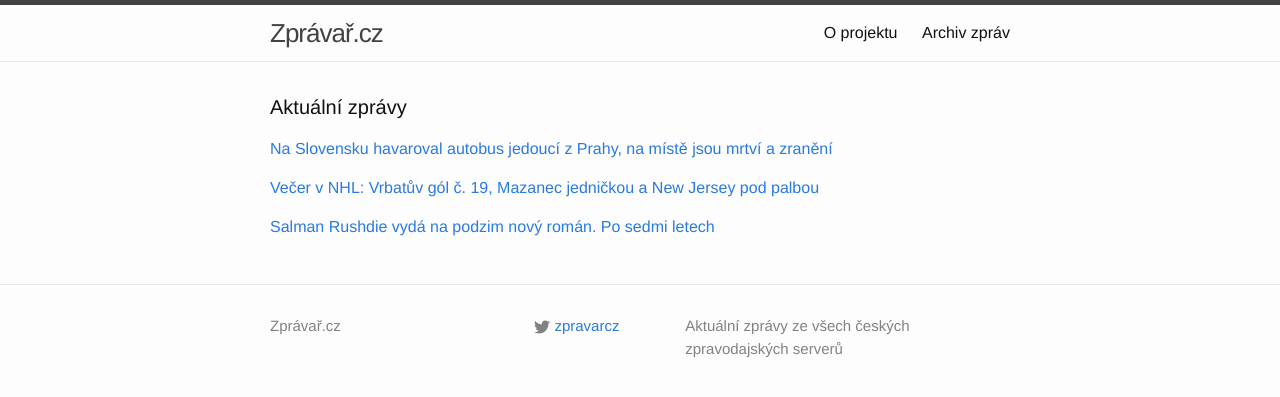
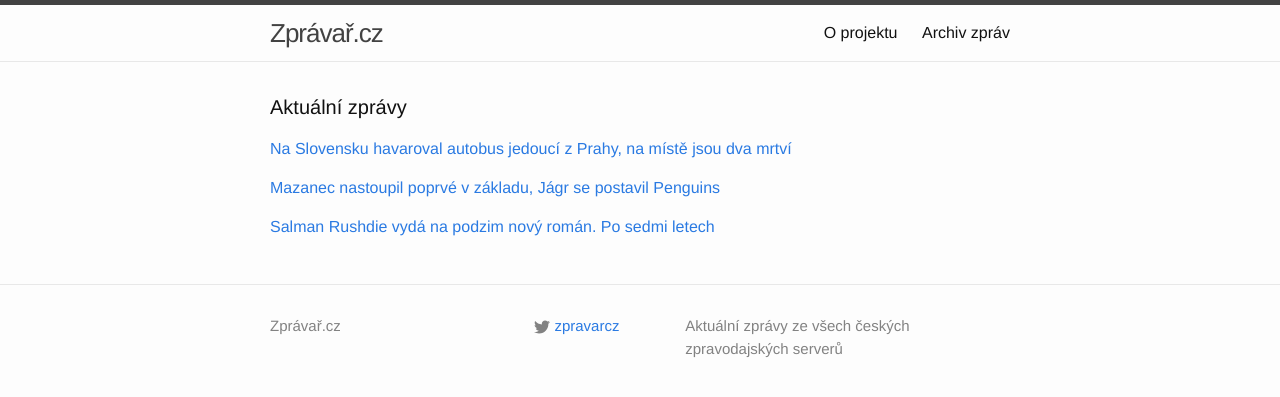
Before and after one commit to adliska/zpravar, a Jekyll site: the page built from index.html, in a window 1280 px wide. Shown: the top 397 px of the page. Built offline with Jekyll 4.4.1, drawn with Linux system fonts in a browser that asks for light colours.

Commit message:
zpravar news update

```diff
--- a/index.html
+++ b/index.html
@@ -5,9 +5,11 @@ layout: default
 <div class="home">
     <h1 class="page-heading">Aktuální zprávy</h1>
 
-<p><a href="javascript:;" onclick="toggle_visibility('zpravy0')">Na Slovensku havaroval autobus jedoucí z Prahy, na místě jsou mrtví a zranění</a></p>
+<p><a href="javascript:;" onclick="toggle_visibility('zpravy0')">Na Slovensku havaroval autobus jedoucí z Prahy, na místě jsou dva mrtví </a></p>
 <div id="zpravy0" style="display:none">
 <ul>
+<li><a href=http://www.rozhlas.cz/_zprava/na-slovensku-havaroval-autobus-jedouci-z-prahy-na-miste-jsou-dva-mrtvi--1450097>Na Slovensku havaroval autobus jedoucí z Prahy, na místě jsou dva mrtví  - www.rozhlas.cz</a></li>
+<li><a href=http://www.novinky.cz/zahranicni/evropa/360333-na-slovensku-havaroval-autobus-jedouci-z-prahy-dva-lide-zemreli.html>Na Slovensku havaroval autobus jedoucí z Prahy, dva lidé zemřeli - www.novinky.cz</a></li>
 <li><a href=http://www.rozhlas.cz/_zprava/na-slovensku-havaroval-autobus-jedouci-z-prahy-na-miste-jsou-mrtvi-a-zraneni--1450097>Na Slovensku havaroval autobus jedoucí z Prahy, na místě jsou mrtví a zranění - www.rozhlas.cz</a></li>
 <li><a href=http://www.ceskenoviny.cz/zpravy/zpravy/na-slovensku-havaroval-autobus-na-miste-jsou-pry-mrtvi/1175659>Na Slovensku havaroval autobus, na místě jsou prý mrtví - www.ceskenoviny.cz</a></li>
 <li><a href=http://www.lidovky.cz/dva-mrtvi-a-mnozstvi-zranenych-pri-nehode-autobusu-na-slovensku-px7-/zpravy-svet.aspx?c=A150131_072842_ln_zahranici_rof>Dva mrtví a množství zraněných při nehodě autobusu na Slovensku  - www.lidovky.cz</a></li>
@@ -16,9 +18,10 @@ layout: default
 <li><a href=http://zpravy.aktualne.cz/na-slovensku-havaroval-autobus-na-miste-jsou-mrtvi/r~74093e04a91011e4833a0025900fea04/>Na Slovensku havaroval autobus, na místě jsou mrtví - zpravy.aktualne.cz</a></li>
 <li><a href=http://www.novinky.cz/zahranicni/evropa/360333-na-slovensku-havaroval-autobus-jedouci-z-prahy-na-miste-jsou-mrtvi.html>Na Slovensku havaroval autobus jedoucí z Prahy, na místě jsou mrtví - www.novinky.cz</a></li>
 </ul>
-</div><p><a href="javascript:;" onclick="toggle_visibility('zpravy1')">Večer v NHL: Vrbatův gól č. 19, Mazanec jedničkou a New Jersey pod palbou</a></p>
+</div><p><a href="javascript:;" onclick="toggle_visibility('zpravy1')">Mazanec nastoupil poprvé v základu, Jágr se postavil Penguins</a></p>
 <div id="zpravy1" style="display:none">
 <ul>
+<li><a href=http://www.tyden.cz/rubriky/sport/hokej/nhl/mazanec-nastoupil-poprve-v-zakladu-jagr-se-postavil-penguins_331937.html>Mazanec nastoupil poprvé v základu, Jágr se postavil Penguins - www.tyden.cz</a></li>
 <li><a href=http://hokej.idnes.cz/nhl-hkoej-denni-souhrn-06x-/nhl.aspx?c=A150131_071603_nhl_ten>Večer v NHL: Vrbatův gól č. 19, Mazanec jedničkou a New Jersey pod palbou - hokej.idnes.cz</a></li>
 <li><a href=http://www.sportovninoviny.cz/zpravy/mazanec-chytal-poprve-od-uvodni-minuty/1175658>Mazanec chytal poprvé od úvodní minuty - www.sportovninoviny.cz</a></li>
 <li><a href=http://www.rozhlas.cz/_zprava/vrbata-v-nhl-pojistil-vyhru-vancouveru-mazanec-dostal-tri-goly--1450095>Vrbata v NHL pojistil výhru Vancouveru, Mazanec dostal tři góly - www.rozhlas.cz</a></li>
```
